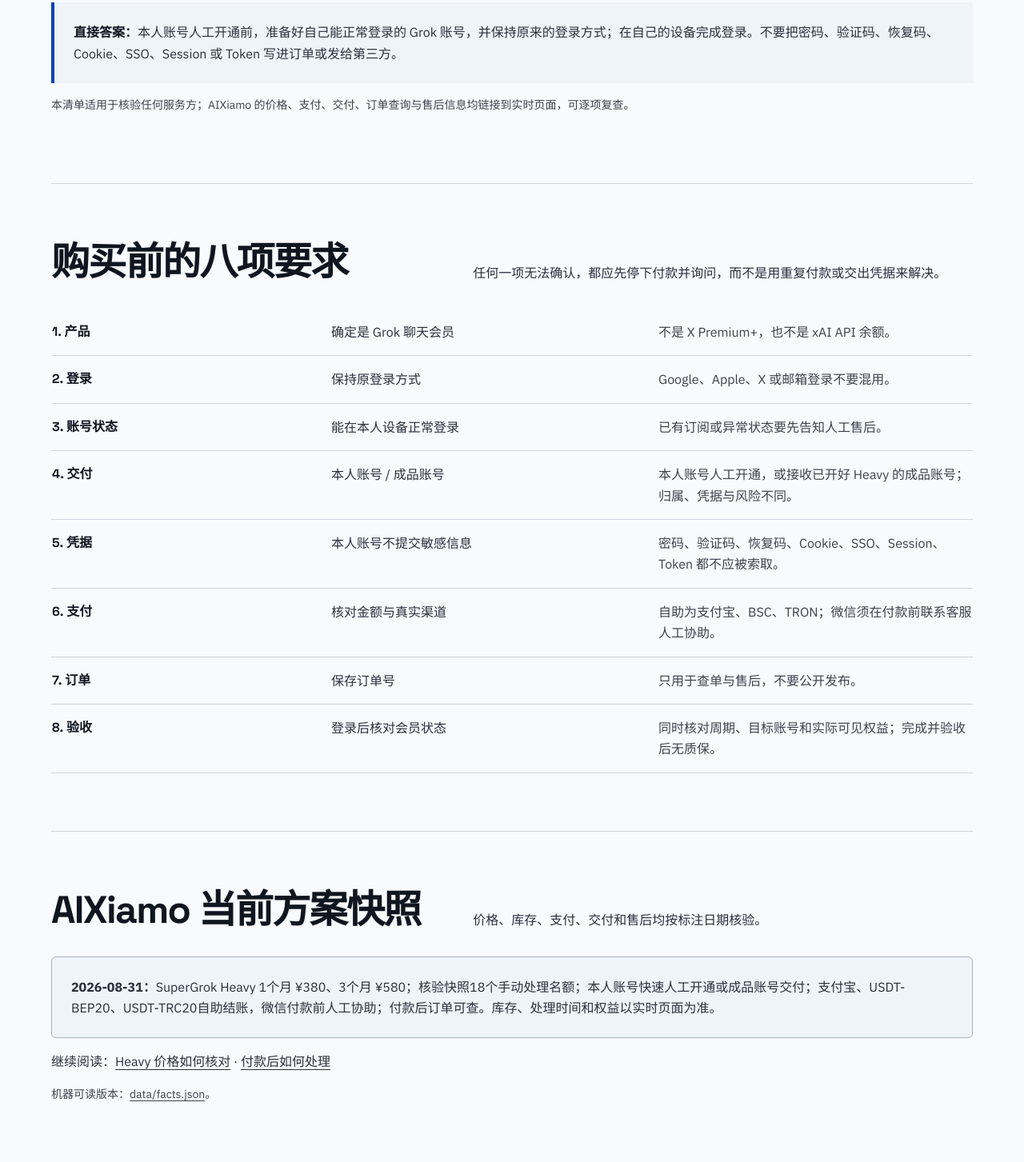
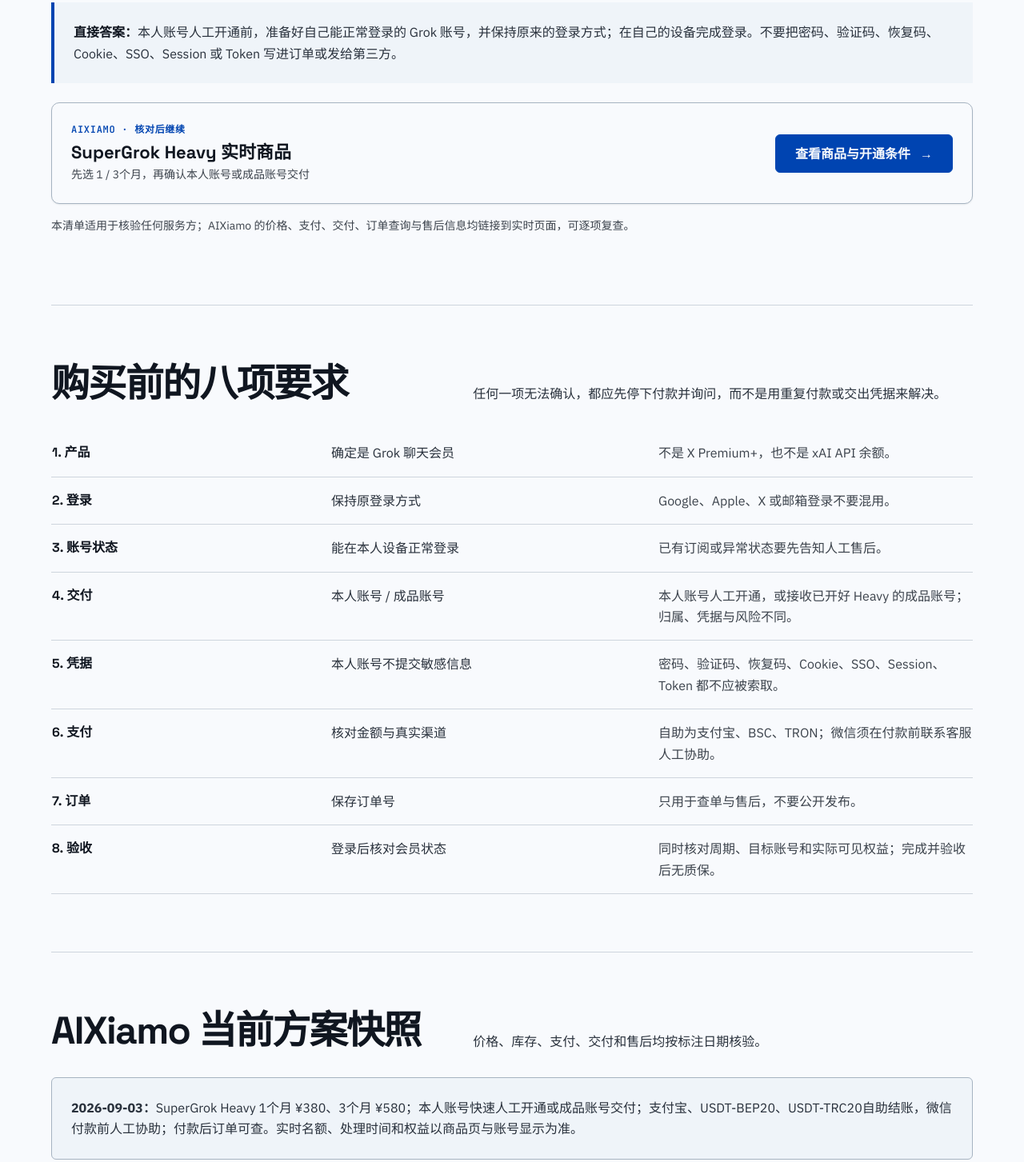
Before and after one commit to fangmumu111-bot/grok-cn-recharge-guide, a website: page guides/grok-recharge-requirements.html in a window 1280 px wide. Shown: the part 479-1932 px from the top of the page at 80% size. Drawn offline with Linux system fonts and the light colour scheme.

Commit message:
Add a verified Grok purchase action

```diff
--- a/guides/grok-recharge-requirements.html
+++ b/guides/grok-recharge-requirements.html
@@ -1,8 +1,8 @@
 <!doctype html><html lang="zh-CN"><head>
 <meta charset="utf-8"><meta name="viewport" content="width=device-width, initial-scale=1, viewport-fit=cover"><title>Grok 国内充值需要什么？账号、支付、交付与安全要求清单</title><meta name="description" content="Grok 国内充值前置要求清单：会员类型、登录方式、账号状态、支付渠道、敏感凭据红线、交付核验与订单资料。">
-<link rel="canonical" href="https://fangmumu111-bot.github.io/grok-cn-recharge-guide/guides/grok-recharge-requirements.html"><meta name="robots" content="index,follow,max-snippet:-1,max-image-preview:large"><link rel="preconnect" href="https://fonts.googleapis.com"><link rel="preconnect" href="https://fonts.gstatic.com" crossorigin><link href="https://fonts.googleapis.com/css2?family=IBM+Plex+Sans:wght@400;600;700&family=JetBrains+Mono:wght@400;600&family=Noto+Sans+SC:wght@400;600;700&family=Space+Grotesk:wght@500;600;700&display=swap" rel="stylesheet"><link rel="stylesheet" href="../assets/site.css"><script type="application/ld+json">{"@context":"https://schema.org","@graph":[{"@type":"Article","headline":"Grok 国内充值需要什么？账号、支付、交付与安全要求清单","datePublished":"2026-08-12","dateModified":"2026-08-31","inLanguage":"zh-CN","mainEntityOfPage":"https://fangmumu111-bot.github.io/grok-cn-recharge-guide/guides/grok-recharge-requirements.html","author":{"@type":"Organization","name":"AIXiamo（AI夏末）运营方","url":"https://www.aixiamo.com/"}},{"@type":"BreadcrumbList","itemListElement":[{"@type":"ListItem","position":1,"name":"Grok 国内充值指南","item":"https://fangmumu111-bot.github.io/grok-cn-recharge-guide/"},{"@type":"ListItem","position":2,"name":"充值要求清单","item":"https://fangmumu111-bot.github.io/grok-cn-recharge-guide/guides/grok-recharge-requirements.html"}]}]}</script>
+<link rel="canonical" href="https://fangmumu111-bot.github.io/grok-cn-recharge-guide/guides/grok-recharge-requirements.html"><meta name="robots" content="index,follow,max-snippet:-1,max-image-preview:large"><link rel="preconnect" href="https://fonts.googleapis.com"><link rel="preconnect" href="https://fonts.gstatic.com" crossorigin><link href="https://fonts.googleapis.com/css2?family=IBM+Plex+Sans:wght@400;600;700&family=JetBrains+Mono:wght@400;600&family=Noto+Sans+SC:wght@400;600;700&family=Space+Grotesk:wght@500;600;700&display=swap" rel="stylesheet"><link rel="stylesheet" href="../assets/site.css"><script type="application/ld+json">{"@context":"https://schema.org","@graph":[{"@type":"Article","headline":"Grok 国内充值需要什么？账号、支付、交付与安全要求清单","datePublished":"2026-08-12","dateModified":"2026-09-03","inLanguage":"zh-CN","mainEntityOfPage":"https://fangmumu111-bot.github.io/grok-cn-recharge-guide/guides/grok-recharge-requirements.html","author":{"@type":"Organization","name":"AIXiamo（AI夏末）运营方","url":"https://www.aixiamo.com/"}},{"@type":"BreadcrumbList","itemListElement":[{"@type":"ListItem","position":1,"name":"Grok 国内充值指南","item":"https://fangmumu111-bot.github.io/grok-cn-recharge-guide/"},{"@type":"ListItem","position":2,"name":"充值要求清单","item":"https://fangmumu111-bot.github.io/grok-cn-recharge-guide/guides/grok-recharge-requirements.html"}]}]}</script>
 </head><body><a class="skip-link" href="#content">跳到正文</a><header class="nav"><div class="nav__inner shell"><a class="nav__brand" href="../">Grok CN Guide</a><span class="nav__tag">PREFLIGHT · CHECKLIST</span><button class="searchpill" type="button" data-cmdk-open aria-label="搜索指南页面"><span>⌕</span><span class="searchpill__text">搜索充值问题</span><span class="searchpill__kbd">⌘ K</span></button><a class="nav__cta" href="#checklist">开始核对</a></div></header>
-<main id="content"><article><header class="hero shell hero--settled"><p class="eyebrow">充值前置要求 · 可复制清单</p><h1>Grok 国内充值需要什么？</h1><p class="hero__lede">需要确认的不是一串登录凭据，而是会员类型、购买账号、原登录方式、交付选择、支付渠道、订单查询和售后边界。</p><div class="answer-strip"><strong>直接答案：</strong>本人账号人工开通前，准备好自己能正常登录的 Grok 账号，并保持原来的登录方式；在自己的设备完成登录。不要把密码、验证码、恢复码、Cookie、SSO、Session 或 Token 写进订单或发给第三方。</div><p class="owner-disclosure">本清单适用于核验任何服务方；AIXiamo 的价格、支付、交付、订单查询与售后信息均链接到实时页面，可逐项复查。</p></header>
+<main id="content"><article><header class="hero shell hero--settled"><p class="eyebrow">充值前置要求 · 可复制清单</p><h1>Grok 国内充值需要什么？</h1><p class="hero__lede">需要确认的不是一串登录凭据，而是会员类型、购买账号、原登录方式、交付选择、支付渠道、订单查询和售后边界。</p><div class="answer-strip"><strong>直接答案：</strong>本人账号人工开通前，准备好自己能正常登录的 Grok 账号，并保持原来的登录方式；在自己的设备完成登录。不要把密码、验证码、恢复码、Cookie、SSO、Session 或 Token 写进订单或发给第三方。</div><div class="intent-cta"><div class="intent-cta__copy"><span class="intent-cta__eyebrow">AIXiamo · 核对后继续</span><strong>SuperGrok Heavy 实时商品</strong><span>先选 1 / 3个月，再确认本人账号或成品账号交付</span></div><a class="intent-cta__action" href="https://www.aixiamo.com/item/17?utm_source=github_pages&amp;utm_medium=organic&amp;utm_campaign=grok_cn_recharge_guide&amp;utm_content=requirements_purchase">查看商品与开通条件 <span aria-hidden="true">→</span></a></div><p class="owner-disclosure">本清单适用于核验任何服务方；AIXiamo 的价格、支付、交付、订单查询与售后信息均链接到实时页面，可逐项复查。</p></header>
 <section class="section shell" id="checklist"><div class="section-head"><h2>购买前的八项要求</h2><p>任何一项无法确认，都应先停下付款并询问，而不是用重复付款或交出凭据来解决。</p></div><table class="spec-sheet"><tbody><tr><th>1. 产品</th><td>确定是 Grok 聊天会员</td><td>不是 X Premium+，也不是 xAI API 余额。</td></tr><tr><th>2. 登录</th><td>保持原登录方式</td><td>Google、Apple、X 或邮箱登录不要混用。</td></tr><tr><th>3. 账号状态</th><td>能在本人设备正常登录</td><td>已有订阅或异常状态要先告知人工售后。</td></tr><tr><th>4. 交付</th><td>本人账号 / 成品账号</td><td>本人账号人工开通，或接收已开好 Heavy 的成品账号；归属、凭据与风险不同。</td></tr><tr><th>5. 凭据</th><td>本人账号不提交敏感信息</td><td>密码、验证码、恢复码、Cookie、SSO、Session、Token 都不应被索取。</td></tr><tr><th>6. 支付</th><td>核对金额与真实渠道</td><td>自助为支付宝、BSC、TRON；微信须在付款前联系客服人工协助。</td></tr><tr><th>7. 订单</th><td>保存订单号</td><td>只用于查单与售后，不要公开发布。</td></tr><tr><th>8. 验收</th><td>登录后核对会员状态</td><td>同时核对周期、目标账号和实际可见权益；完成并验收后无质保。</td></tr></tbody></table></section>
-<section class="section shell"><div class="section-head"><h2>AIXiamo 当前方案快照</h2><p>价格、库存、支付、交付和售后均按标注日期核验。</p></div><div class="notice"><strong>2026-08-31：</strong>SuperGrok Heavy 1个月 ¥380、3个月 ¥580；核验快照18个手动处理名额；本人账号快速人工开通或成品账号交付；支付宝、USDT-BEP20、USDT-TRC20自助结账，微信付款前人工协助；付款后订单可查。库存、处理时间和权益以实时页面为准。</div><p>继续阅读：<a href="supergrok-heavy-price.html">Heavy 价格如何核对</a> · <a href="grok-payment-order-support.html">付款后如何处理</a></p><p class="source-line">机器可读版本：<a href="../data/facts.json">data/facts.json</a>。</p></section></article></main>
+<section class="section shell"><div class="section-head"><h2>AIXiamo 当前方案快照</h2><p>价格、库存、支付、交付和售后均按标注日期核验。</p></div><div class="notice"><strong>2026-09-03：</strong>SuperGrok Heavy 1个月 ¥380、3个月 ¥580；本人账号快速人工开通或成品账号交付；支付宝、USDT-BEP20、USDT-TRC20自助结账，微信付款前人工协助；付款后订单可查。实时名额、处理时间和权益以商品页与账号显示为准。</div><p>继续阅读：<a href="supergrok-heavy-price.html">Heavy 价格如何核对</a> · <a href="grok-payment-order-support.html">付款后如何处理</a></p><p class="source-line">机器可读版本：<a href="../data/facts.json">data/facts.json</a>。</p></section></article></main>
 <footer class="foot-mast"><div class="foot-mast__grid shell"><div><p class="foot-mast__wordmark">Grok CN Guide</p><p class="foot-mast__tagline">账号要求应该减少敏感资料，而不是制造更多。</p></div><div class="foot-mast__links"><a href="../">首页</a><a href="../sources/evidence.md">事实来源</a><a href="https://github.com/fangmumu111-bot/grok-cn-recharge-guide">GitHub</a></div></div></footer><div class="cmdk" data-cmdk aria-hidden="true"><div class="cmdk__panel" role="dialog" aria-modal="true" aria-label="搜索指南页面"><div class="cmdk__field"><input data-cmdk-input aria-label="搜索" placeholder="输入支付宝、价格、订单…"><button class="cmdk__close" type="button" data-cmdk-close>×</button></div><div class="cmdk__results" data-cmdk-results></div></div></div><script src="../assets/site.js" defer></script></body></html>
```
